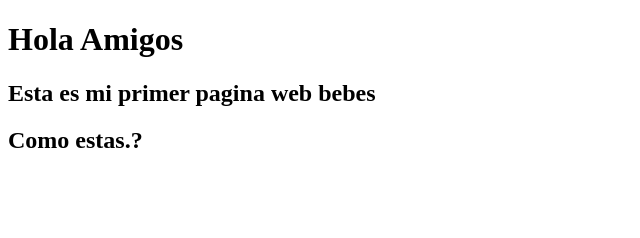
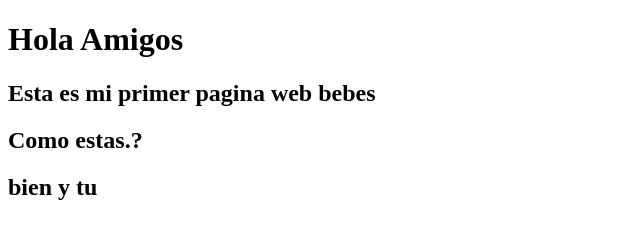
Before and after one commit to Bebo101010/git_lab02, a plain HTML site: page index2.html in a window 1280 px wide. Shown: the whole page, without its empty margins (0-640 px from the left). Drawn offline with Linux system fonts and the light colour scheme.

Commit message:
Se agrego un nuevo h2

```diff
--- a/index2.html
+++ b/index2.html
@@ -9,5 +9,6 @@
     <h1>Hola Amigos</h1>
     <h2>Esta es mi primer pagina web bebes</h2>
     <h2>Como estas.?</h2>
+    <h2>bien y tu</h2>
 </body>
 </html>
```
